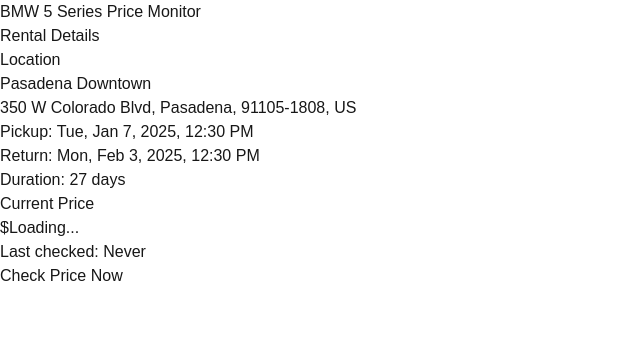
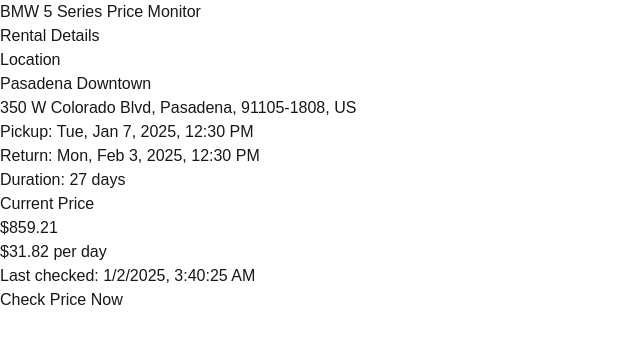
Before and after one commit to Pathum003/sixt_monitor, a Next.js app: page / in a window 1280 px wide. Shown: the top 344 px of the page, without its empty margins (0-640 px from the left). Built offline with nearby package versions, Linux system fonts and the light colour scheme; no server answers.

Commit message:
Fix ESLint errors and add back useEffect

```diff
--- a/src/components/PriceMonitor.js
+++ b/src/components/PriceMonitor.js
@@ -1,10 +1,9 @@
+'use client';
 import React, { useState, useEffect } from 'react';
 import { LineChart, Line, XAxis, YAxis, CartesianGrid, Tooltip, ResponsiveContainer } from 'recharts';
 
 const TELEGRAM_BOT_TOKEN = '7446147421:AAEYdJVUpKmk7VM04DIl3Rm9iRo8BpDli5g';
 const TELEGRAM_CHAT_ID = '391609613';
-const TARGET_PRICE = 800;
-const PRICE_CHANGE_THRESHOLD = 50;
 
 async function sendTelegramAlert(message) {
   try {
@@ -31,7 +30,7 @@
   const [lastCheck, setLastCheck] = useState(null);
   const [currentPrice, setCurrentPrice] = useState(null);
   const [isLoading, setIsLoading] = useState(false);
-  const [rentalDetails, setRentalDetails] = useState({
+  const [rentalDetails] = useState({
     pickupDate: "2025-01-07T12:30",
     returnDate: "2025-02-03T12:30",
     days: 27,
@@ -89,6 +88,13 @@
       setIsLoading(false);
     }
   };
+
+  // Add the useEffect hook back
+  useEffect(() => {
+    checkPrice(); // Initial check
+    const interval = setInterval(checkPrice, 6 * 60 * 60 * 1000); // Check every 6 hours
+    return () => clearInterval(interval);
+  }, []);
 
   return (
     <div className="bg-white rounded-lg shadow-lg p-6">
```
